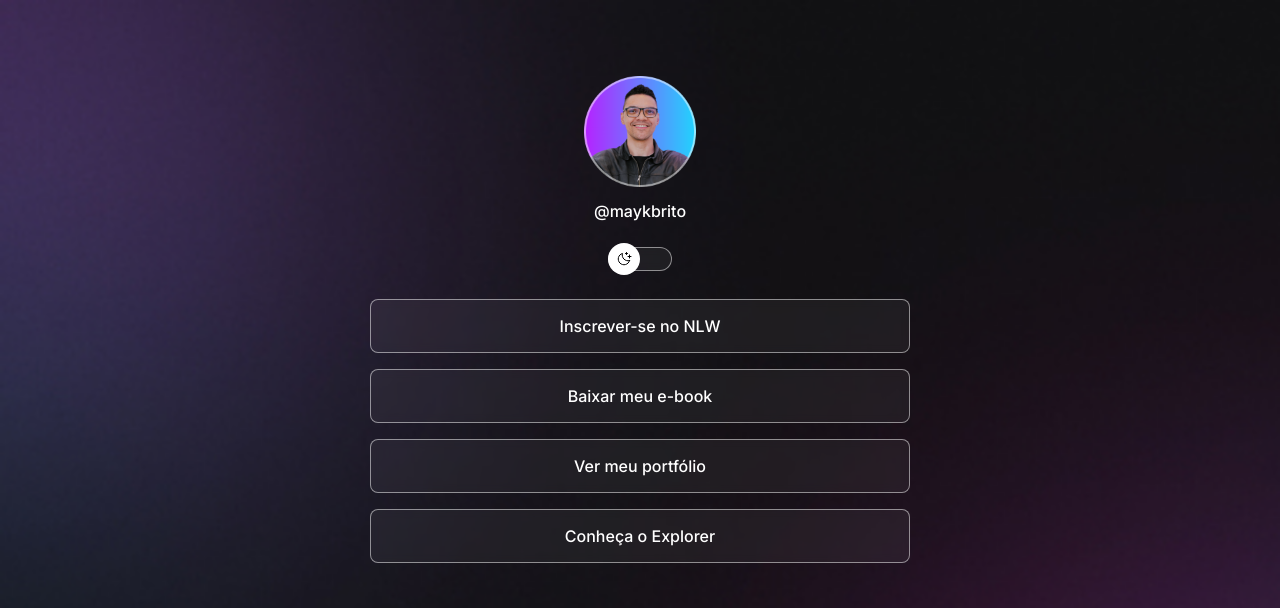
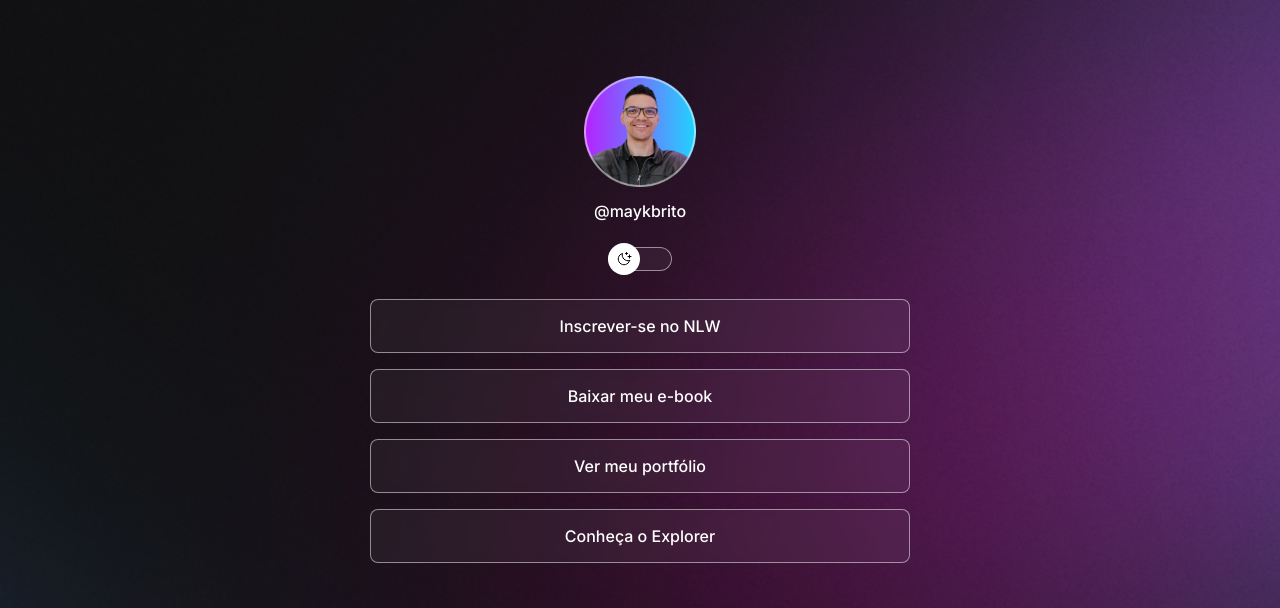
Before and after one commit to oregano12/projeto-rocketseat, a plain HTML site: page index.html in a window 1280 px wide. Shown: the top 608 px of the page. Drawn offline with nearby package versions, Linux system fonts and the light colour scheme.

Commit message:
changed bg based on media queries

```diff
--- a/style.css
+++ b/style.css
@@ -35,6 +35,7 @@ body {
   */
 
   background: var(--bg-url) no-repeat top center/cover;
+  height: 100vw;
 }
 
 #container {
@@ -171,3 +172,14 @@ footer {
 
   font-size: 14px;
 }
+
+/* media queries */
+
+@media (min-width: 700px) {
+  :root {
+    --bg-url: url(./assets/bg-desktop.jpg);
+  }
+  .light {
+    --bg-url: url(./assets/bg-desktop-light.jpg);
+  }
+}
```
